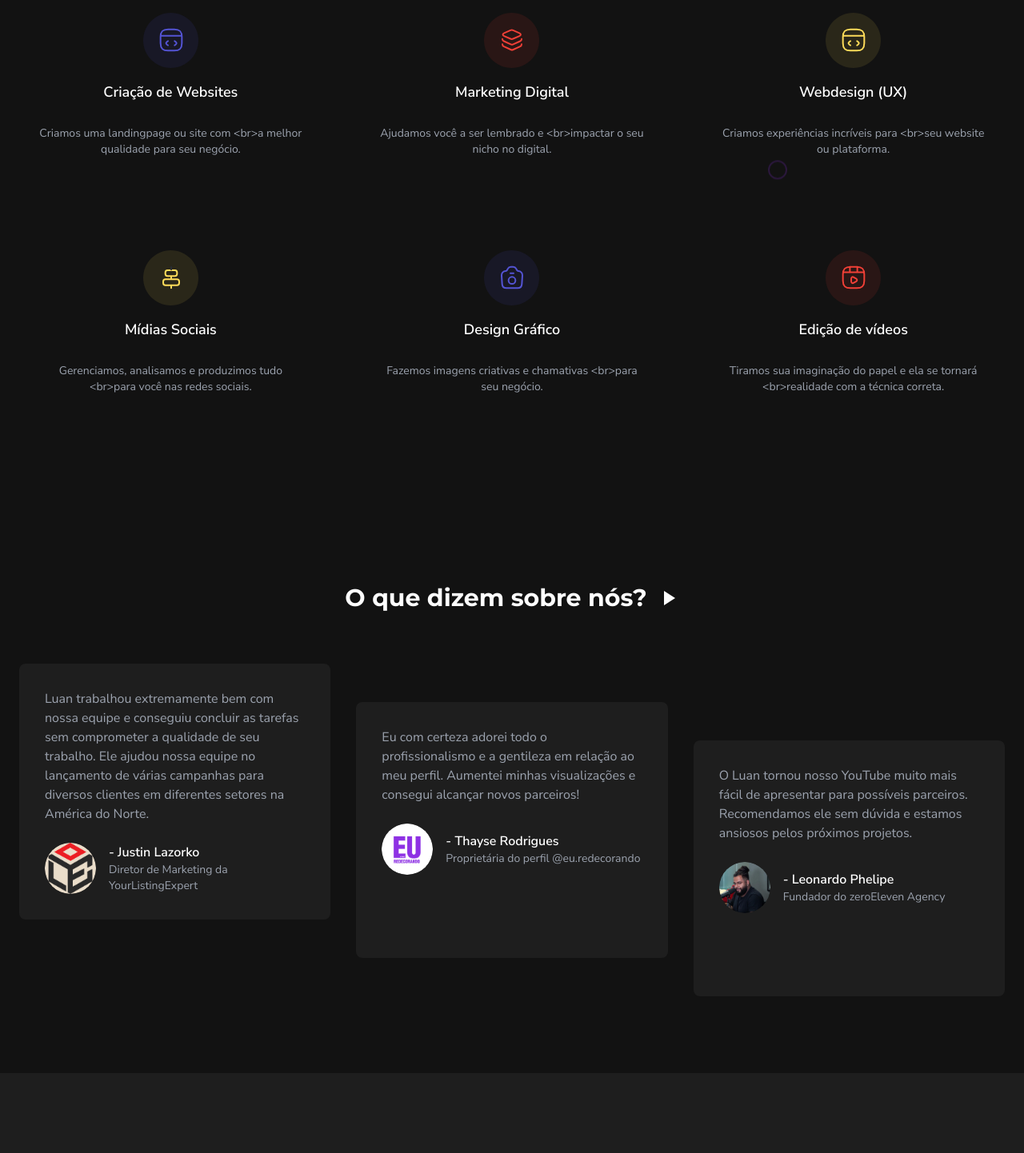
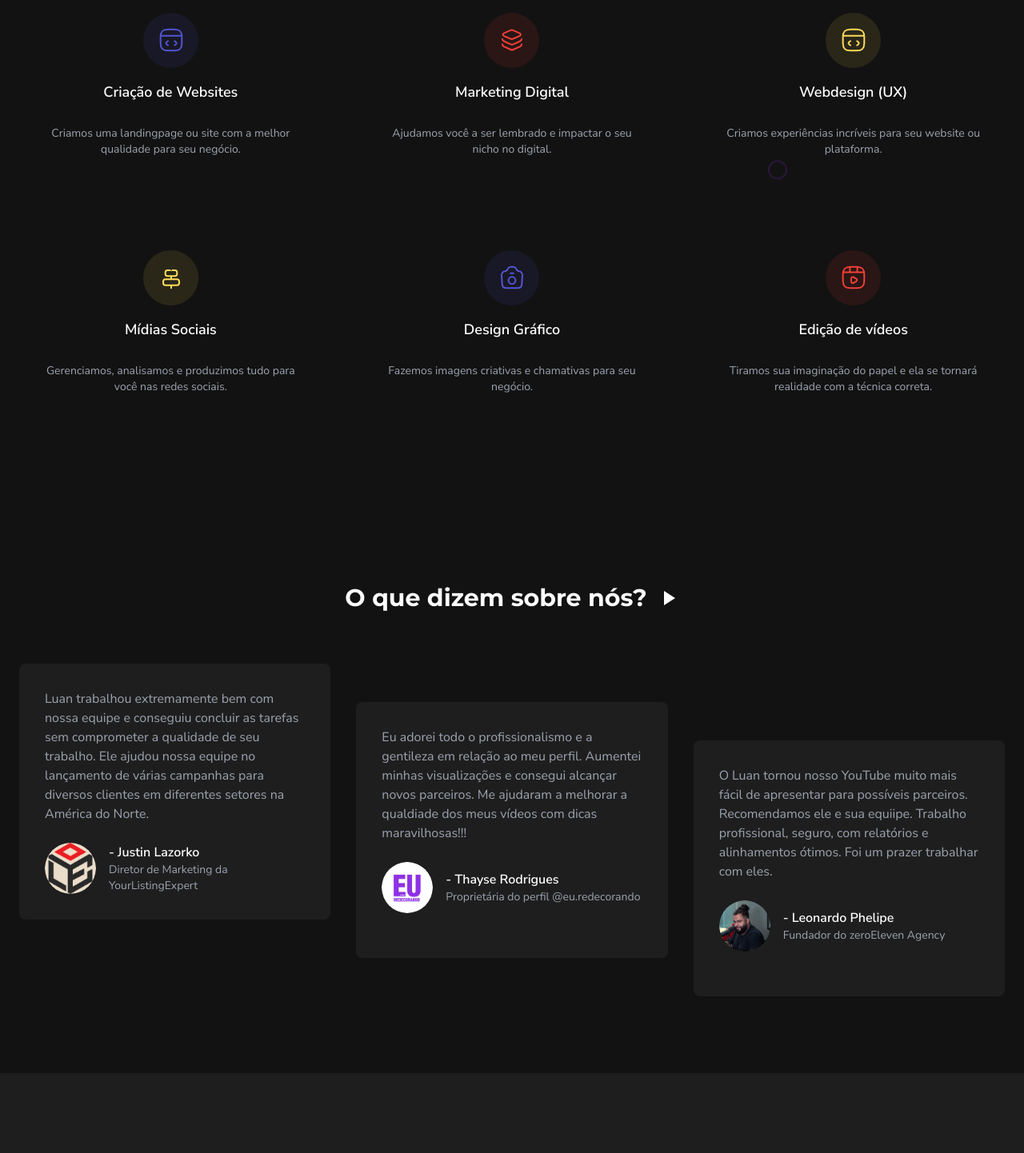
Before and after one commit to luanhrods/lcs, a Next.js app: page / in a window 1280 px wide. Shown: the part 1360-2802 px from the top of the page at 80% size. Built offline with nearby package versions, Linux system fonts and the light colour scheme.

Commit message:
Update index.tsx

```diff
--- a/pages/index.tsx
+++ b/pages/index.tsx
@@ -163,32 +163,32 @@ export default function Component() {
             {[
               { icon: '/images/services/criacao-websites.svg',
                 title: 'Criação de Websites',
-                description: 'Criamos uma landingpage ou site com <br>a melhor qualidade para seu negócio.',
+                description: 'Criamos uma landingpage ou site com a melhor qualidade para seu negócio.',
                 link: 'https://api.whatsapp.com/send?phone=5511962140166&text=Ea%C3%AD%20gente,%20tudo%20bem?%20Eu%20gostaria%20de%20saber%20mais%20sobre%20a%20Cria%C3%A7%C3%A3o%20de%20Websites.'
               },
               { icon: '/images/services/marketing-digital.svg',
                 title: 'Marketing Digital',
-                description: 'Ajudamos você a ser lembrado e <br>impactar o seu nicho no digital.',
+                description: 'Ajudamos você a ser lembrado e impactar o seu nicho no digital.',
                 link:  'https://api.whatsapp.com/send?phone=5511962140166&text=Ea%C3%AD%20gente,%20tudo%20bem?%20Eu%20gostaria%20de%20saber%20mais%20sobre%20o%20Marketing%20Digital.'
               },
               { icon: '/images/services/webdesign.svg',
                 title: 'Webdesign (UX)',
-                description: 'Criamos experiências incríveis para <br>seu website ou plataforma.',
+                description: 'Criamos experiências incríveis para seu website ou plataforma.',
                 link: 'https://wa.me/5511962140166?text=Ea%C3%AD%20gente,%20tudo%20bem?%20Eu%20gostaria%20de%20saber%20mais%20sobre%20Webdesign%20e%20UX/UI.'
               },
               { icon: '/images/services/midias-sociais.svg',
                 title: 'Mídias Sociais',
-                description: 'Gerenciamos, analisamos e produzimos tudo <br>para você nas redes sociais.',
+                description: 'Gerenciamos, analisamos e produzimos tudo para você nas redes sociais.',
                 link: 'https://wa.me/5511962140166?text=Ea%C3%AD%20gente,%20tudo%20bem?%20Eu%20gostaria%20de%20saber%20mais%20sobre%20as%20m%C3%ADdias%20sociais'
               },
               { icon: '/images/services/design-grafico.svg',
                 title: 'Design Gráfico',
-                description: 'Fazemos imagens criativas e chamativas <br>para seu negócio.',
+                description: 'Fazemos imagens criativas e chamativas para seu negócio.',
                 link: 'https://wa.me/5511962140166?text=Ea%C3%AD%20gente,%20tudo%20bem?%20Eu%20gostaria%20de%20saber%20mais%20sobre%20design%20gr%C3%A1fico.'
               },
               { icon: '/images/services/edicao-videos.svg',
                 title: 'Edição de vídeos',
-                description: 'Tiramos sua imaginação do papel e ela se tornará <br>realidade com a técnica correta.',
+                description: 'Tiramos sua imaginação do papel e ela se tornará realidade com a técnica correta.',
                 link: 'https://wa.me/5511962140166?text=Ea%C3%AD%20gente,%20tudo%20bem?%20Eu%20gostaria%20de%20saber%20mais%20sobre%20Edi%C3%A7%C3%A3o%20de%20V%C3%ADdeos.'
               },
             ].map((service, index) => (
@@ -222,14 +222,14 @@ export default function Component() {
               {
                 offset: 'md:translate-y-12',
                 image: '/images/testimonials/testimonial2.png',
-                text: "Eu com certeza adorei todo o profissionalismo e a gentileza em relação ao meu perfil. Aumentei minhas visualizações e consegui alcançar novos parceiros!",
+                text: "Eu adorei todo o profissionalismo e a gentileza em relação ao meu perfil. Aumentei minhas visualizações e consegui alcançar novos parceiros. Me ajudaram a melhorar a qualdiade dos meus vídeos com dicas maravilhosas!!!",
                 name: "- Thayse Rodrigues",
                 position: "Proprietária do perfil @eu.redecorando"
               },
               {
                 offset: 'md:translate-y-24',
                 image: '/images/testimonials/testimonial3.png',
-                text: "O Luan tornou nosso YouTube muito mais fácil de apresentar para possíveis parceiros. Recomendamos ele sem dúvida e estamos ansiosos pelos próximos projetos.",
+                text: "O Luan tornou nosso YouTube muito mais fácil de apresentar para possíveis parceiros. Recomendamos ele e sua equiipe. Trabalho profissional, seguro, com relatórios e alinhamentos ótimos. Foi um prazer trabalhar com eles.",
                 name: "- Leonardo Phelipe",
                 position: "Fundador do zeroEleven Agency"
               },
@@ -279,7 +279,7 @@ export default function Component() {
               <Link href="https://tally.so/r/w4N4Qk" className="text-gray-400 hover:text-purple-600 text-sm font-nunito transition-colors duration-300">Política de Dados</Link>
             </nav>
             <div className="text-gray-400 text-sm font-nunito">
-              © 2005-2024 LC Studio (Formerly ProjetoMidia)
+              © 2024 Luan Chicale Studio.
             </div>
           </div>
         </div>
```
